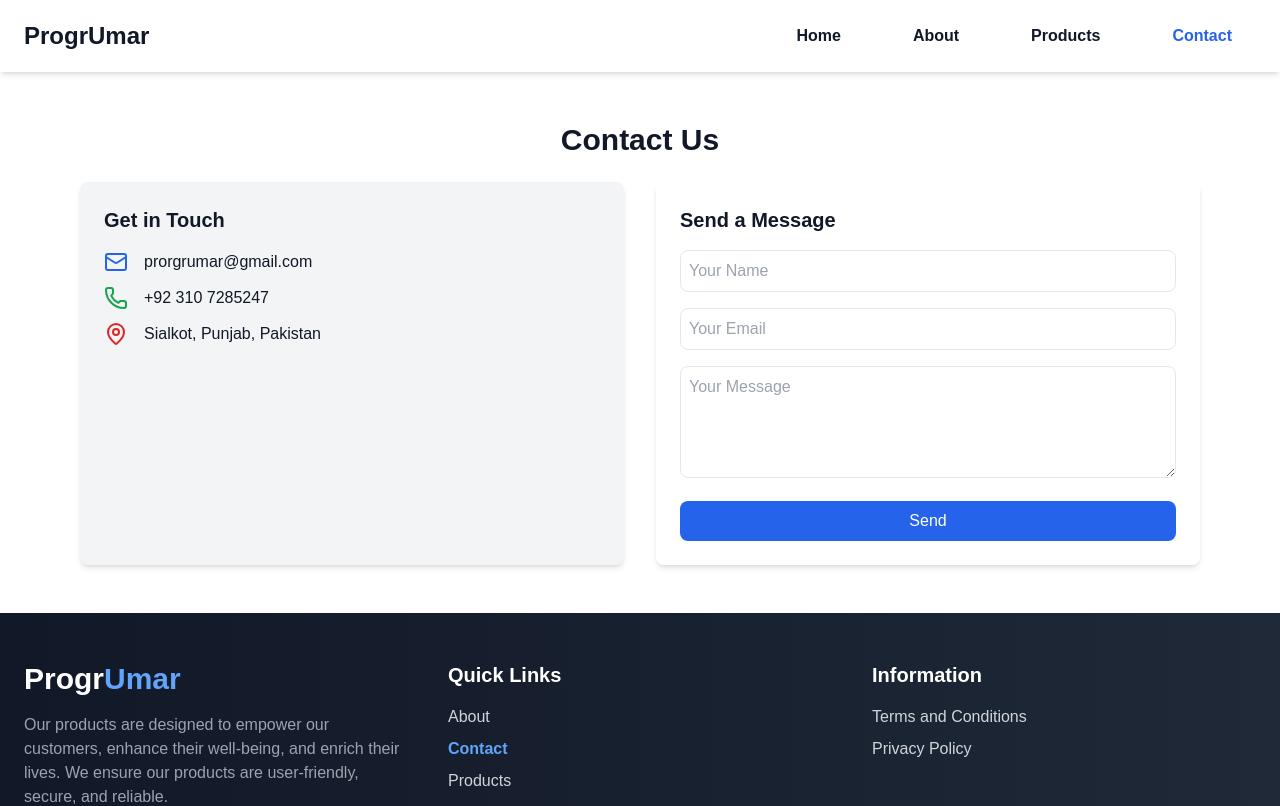
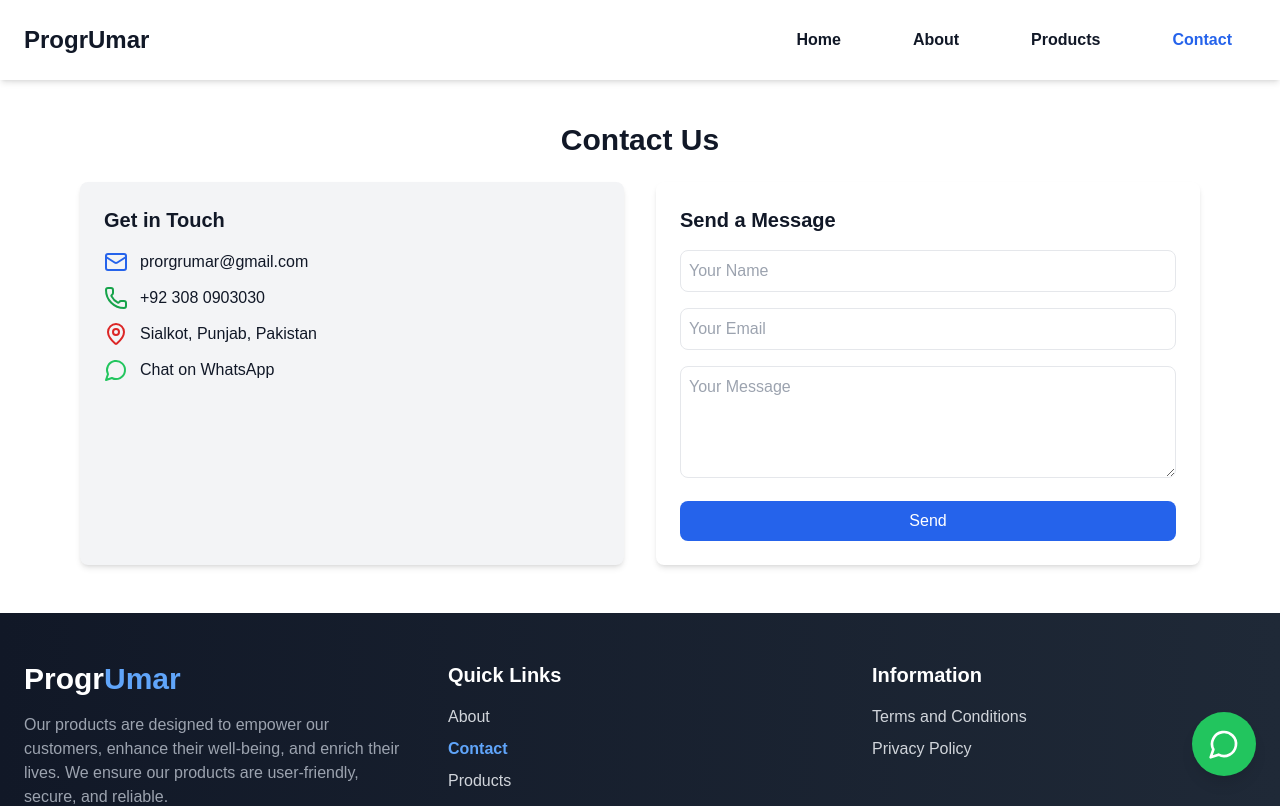
Before and after one commit to NimraMughalCode/gearterssports-, a Next.js app: page /contact in a window 1280 px wide. Shown: the top 806 px of the page. Built offline with nearby package versions, Linux system fonts and the light colour scheme.

Commit message:
WhatsaApp and Other Fixes

```diff
--- a/src/app/about/page.jsx
+++ b/src/app/about/page.jsx
@@ -19,8 +19,9 @@ export default function About() {
         <section className="mb-12">
           <h2 className="text-2xl font-semibold text-gray-800 mb-4">Vision & Mission</h2>
           <p className="text-gray-700 leading-relaxed">
-            We envision a future where technology empowers communities to thrive. That’s why we develop innovative B2C software solutions that tackle real-world challenges and create a positive social impact. We believe in technology that’s ethical, inclusive, and designed with people in mind.
-          </p>
+  We envision a future where technology empowers communities to thrive. That’s why we develop innovative B2C and B2B software solutions that tackle real-world challenges and create a positive social impact. Whether it's enhancing consumer experiences or optimizing business operations, we believe in technology that’s ethical, inclusive, and designed with people in mind.
+</p>
+
         </section>
 
         {/* Our Story */}
--- a/src/app/layout.js
+++ b/src/app/layout.js
@@ -2,6 +2,7 @@ import { Geist, Geist_Mono } from "next/font/google";
 import "./globals.css";
 import Header from "@/components/Header";
 import Footer from "@/components/Footer";
+import FloatingWhatsApp from "@/components/WhatsAppFloating";
 
 const geistSans = Geist({
   variable: "--font-geist-sans",
@@ -26,7 +27,9 @@ export default function RootLayout({ children }) {
       >
       <Header />
         {children}
+
         <Footer />
+        <FloatingWhatsApp />
       </body>
     </html>
   );
--- a/src/app/page.js
+++ b/src/app/page.js
@@ -1,7 +1,5 @@
 "use client"
 import CTA from "@/components/CTA";
-import Footer from "@/components/Footer";
-import Header from "@/components/Header";
 import Hero from "@/components/Hero";
 import HeroCarousel from "@/components/HeroCarousel";
 import Services from "@/components/Services";
@@ -16,6 +14,7 @@ export default function Home() {
       <Hero />
       <Services />
       <CTA />
+      {/* <CRMPipeline /> */}
         </div>
   );
 }
--- a/src/components/GetInTouch.jsx
+++ b/src/components/GetInTouch.jsx
@@ -1,4 +1,4 @@
-import { Mail, Phone, MapPin } from "lucide-react";
+import { Mail, Phone, MapPin, MessageCircle } from "lucide-react";
 
 export default function GetInTouch() {
   return (
@@ -6,18 +6,31 @@ export default function GetInTouch() {
       <h2 className="text-xl font-semibold text-gray-900">Get in Touch</h2>
       <div className="space-y-3">
         <ContactItem icon={<Mail className="w-6 h-6 text-blue-600" />} text="prorgrumar@gmail.com" />
-        <ContactItem icon={<Phone className="w-6 h-6 text-green-600" />} text="+92 310 7285247" />
+        <ContactItem icon={<Phone className="w-6 h-6 text-green-600" />} text="+92 308 0903030" />
         <ContactItem icon={<MapPin className="w-6 h-6 text-red-600" />} text="Sialkot, Punjab, Pakistan" />
+
+        {/* WhatsApp Contact Item */}
+        <ContactItem
+          icon={<MessageCircle className="w-6 h-6 text-green-500" />}
+          text="Chat on WhatsApp"
+          link="https://wa.me/923080903030"
+        />
       </div>
     </div>
   );
 }
 
-function ContactItem({ icon, text }) {
+function ContactItem({ icon, text, link }) {
   return (
-    <div className="flex items-center space-x-4">
+    <div className="flex items-center gap-3">
       {icon}
-      <p className="text-gray-900 font-medium">{text}</p>
+      {link ? (
+        <a href={link} target="_blank" rel="noopener noreferrer" className="text-gray-900 font-medium hover:text-green-600">
+          {text}
+        </a>
+      ) : (
+        <span className="text-gray-900 font-medium">{text}</span>
+      )}
     </div>
   );
 }
--- a/src/components/Header.jsx
+++ b/src/components/Header.jsx
@@ -25,20 +25,20 @@ export default function Header() {
 
         {/* Navigation Links */}
         <nav
-          className={`absolute top-full left-0 w-fit bg-white lg:static lg:flex lg:items-center lg:gap-6 ${
+          className={`absolute top-full left-0 w-full bg-white  lg:static lg:flex lg:items-center lg:gap-6 lg:w-auto lg:ml-auto transition-all duration-300 shadow-md lg:shadow-none ${
             isOpen ? "block" : "hidden"
           }`}
         >
-          <NavItem href="/" pathname={pathname}>
+          <NavItem href="/" pathname={pathname} setIsOpen={setIsOpen}>
             Home
           </NavItem>
-          <NavItem href="/about" pathname={pathname}>
+          <NavItem href="/about" pathname={pathname} setIsOpen={setIsOpen}>
             About
           </NavItem>
-          <NavItem href="/products" pathname={pathname}>
+          <NavItem href="/products" pathname={pathname} setIsOpen={setIsOpen}>
             Products
           </NavItem>
-          <NavItem href="/contact" pathname={pathname}>
+          <NavItem href="/contact" pathname={pathname} setIsOpen={setIsOpen}>
             Contact
           </NavItem>
         </nav>
@@ -47,12 +47,13 @@ export default function Header() {
   );
 }
 
-function NavItem({ href, pathname, children }) {
+function NavItem({ href, pathname, children, setIsOpen }) {
   const isActive = pathname === href;
   return (
     <Link
       href={href}
-      className={`block px-6 py-2 font-semibold transition ${
+      onClick={() => setIsOpen(false)} // Close menu on click
+      className={`block px-6 py-3 font-semibold transition ${
         isActive ? "text-blue-600" : "text-gray-900 hover:text-blue-500"
       }`}
     >
--- /dev/null
+++ b/src/components/WhatsAppFloating.jsx
@@ -0,0 +1,14 @@
+import { MessageCircle } from "lucide-react";
+
+export default function FloatingWhatsApp() {
+  return (
+    <a
+      href="https://wa.me/923080903030"
+      target="_blank"
+      rel="noopener noreferrer"
+      className="fixed bottom-6 right-6 bg-green-500 text-white p-4 rounded-full shadow-lg hover:bg-green-600 transition-all duration-300"
+    >
+      <MessageCircle className="w-8 h-8" />
+    </a>
+  );
+}
```
